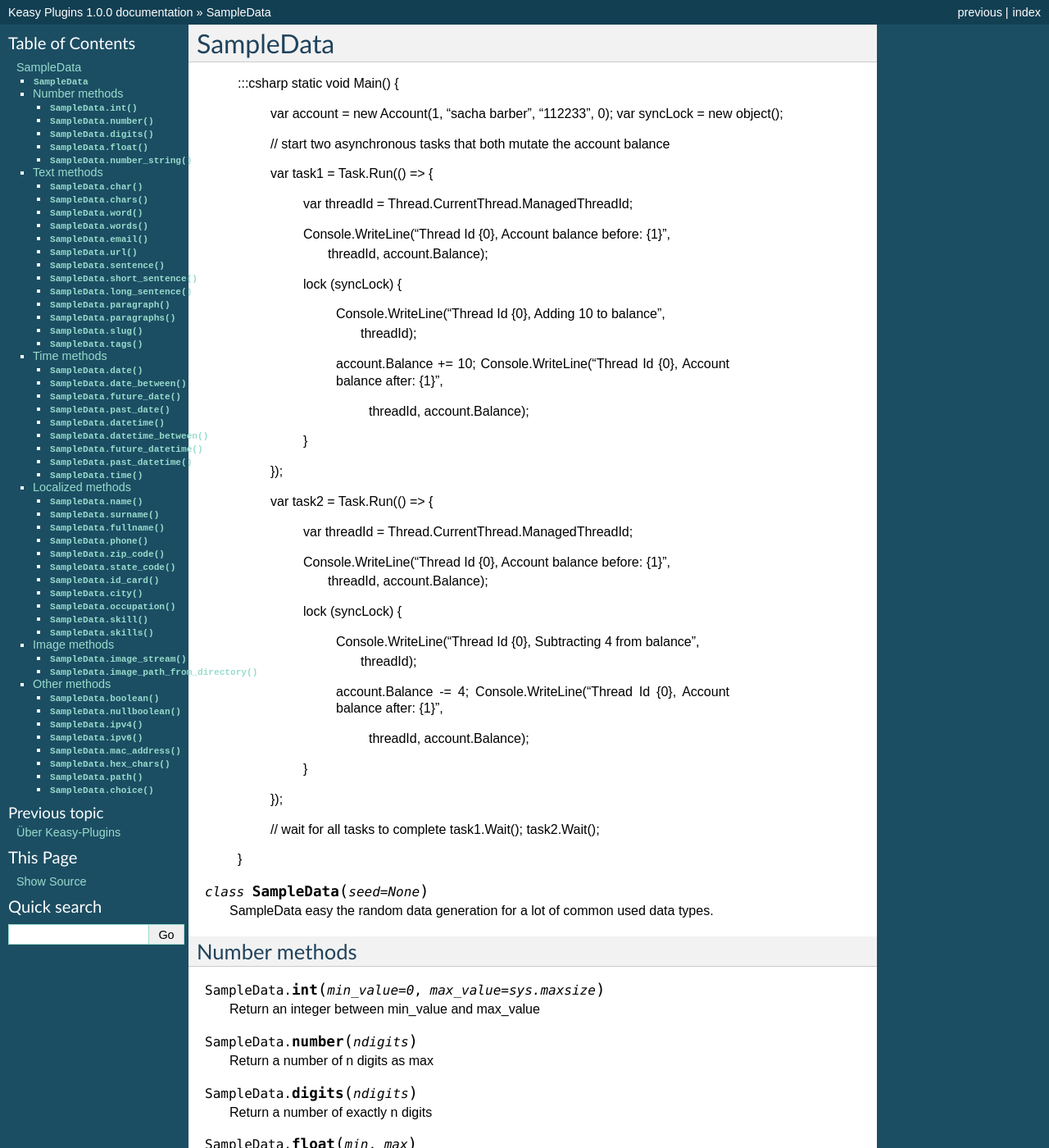
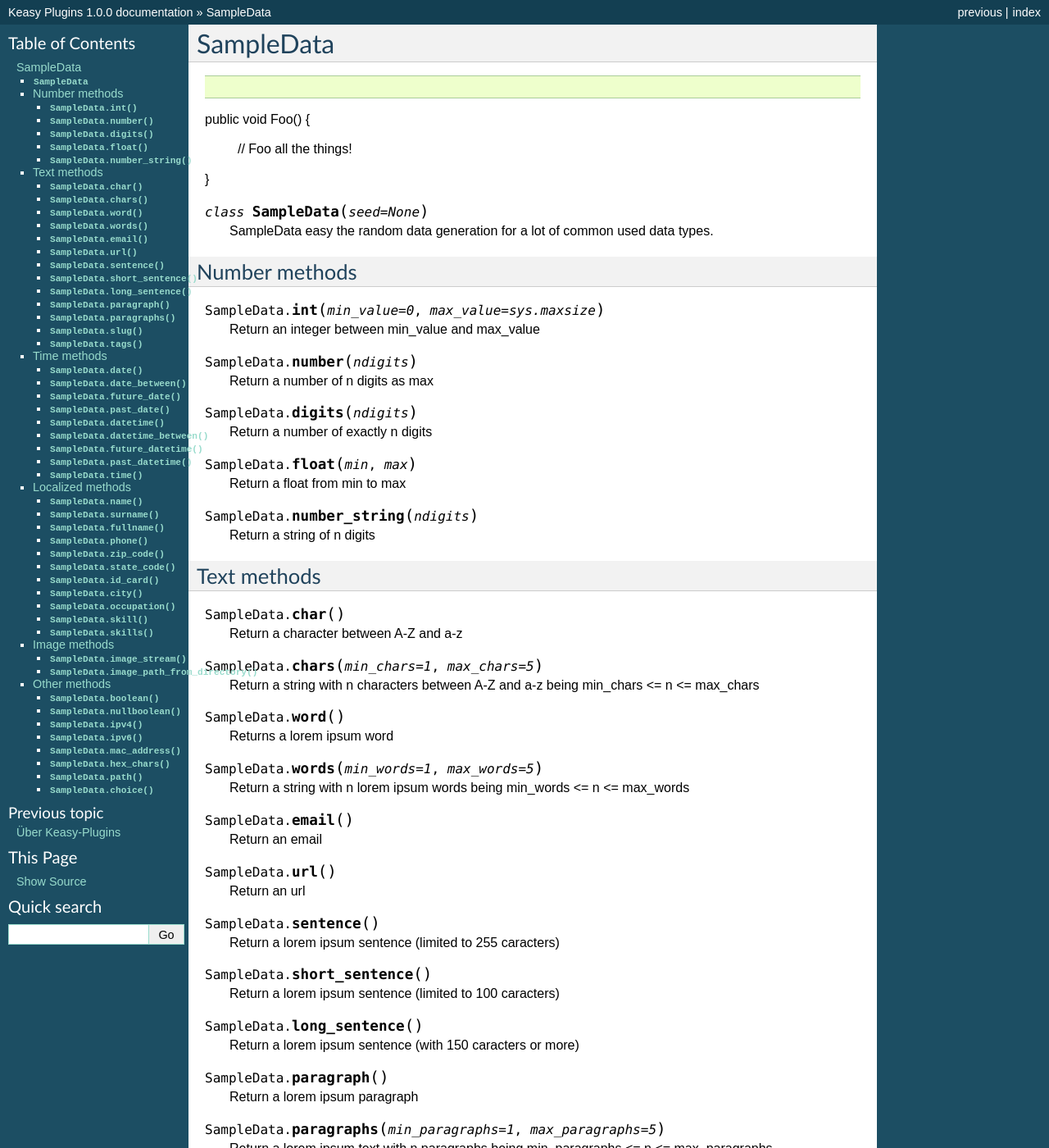
Before and after one commit to vfm/KeasyPlugins, a Sphinx documentation site: the page built from docs/source/sampledata.rst, in a window 1280 px wide and 1400 px high. Shown: the whole window at 82% size. Built offline with Sphinx 7.4.7, drawn with Linux system fonts in a browser that asks for light colours.

Commit message:
Update sampledata.rst

```diff
--- a/docs/source/sampledata.rst
+++ b/docs/source/sampledata.rst
@@ -1,53 +1,12 @@
 SampleData
 ==========
 
-    :::csharp
-    static void Main()
-    {
-        var account = new Account(1, "sacha barber", "112233", 0);
-        var syncLock = new object();
+.. code-block:: c#
 
-        // start two asynchronous tasks that both mutate the account balance
-
-        var task1 = Task.Run(() =>
-        {
-            var threadId = Thread.CurrentThread.ManagedThreadId;
-
-            Console.WriteLine("Thread Id {0}, Account balance before: {1}",
-                threadId, account.Balance);
-
-            lock (syncLock)
-            {
-                Console.WriteLine("Thread Id {0}, Adding 10 to balance",
-                    threadId);
-                account.Balance += 10;
-                Console.WriteLine("Thread Id {0}, Account balance after: {1}",
-                    threadId, account.Balance);
-            }
-        });
-
-        var task2 = Task.Run(() =>
-        {
-            var threadId = Thread.CurrentThread.ManagedThreadId;
-
-            Console.WriteLine("Thread Id {0}, Account balance before: {1}",
-                threadId, account.Balance);
-
-            lock (syncLock)
-            {
-                Console.WriteLine("Thread Id {0}, Subtracting 4 from balance",
-                   threadId);
-                account.Balance -= 4;
-                Console.WriteLine("Thread Id {0}, Account balance after: {1}",
-                    threadId, account.Balance);
-            }
-        });
-
-        // wait for all tasks to complete
-        task1.Wait();
-        task2.Wait();
-    }
-
+public void Foo()
+{
+  // Foo all the things!
+}
 
 .. py:class:: SampleData(seed=None)
 
```
